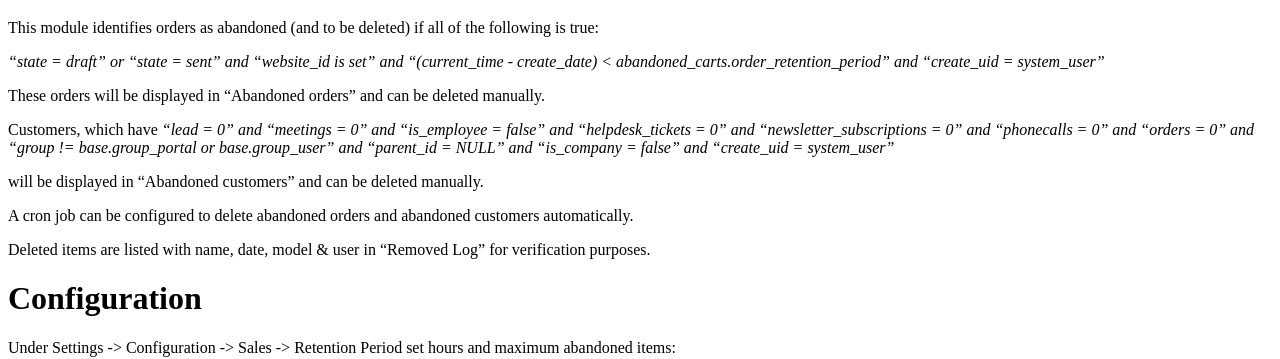
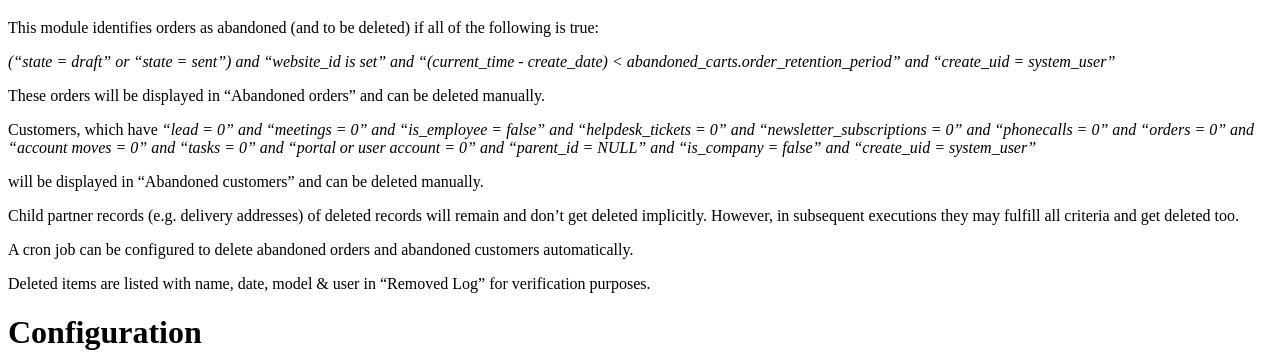
Before and after one commit to Nitrokey/odoo-modules, a plain HTML site: page abandoned_carts/static/description/index.html in a window 1280 px wide. Shown: the part 887-1246 px from the top of the page. Drawn offline with Linux system fonts and the light colour scheme.

Commit message:
Various Readme changes

```diff
--- a/abandoned_carts/static/description/index.html
+++ b/abandoned_carts/static/description/index.html
@@ -367,7 +367,7 @@ ul.auto-toc {
 !! This file is generated by oca-gen-addon-readme !!
 !! changes will be overwritten.                   !!
 !!!!!!!!!!!!!!!!!!!!!!!!!!!!!!!!!!!!!!!!!!!!!!!!!!!!
-!! source digest: sha256:6ac58b7226f3143bc53dca0537cd696385e8f53c6f11e34490e133a7a754e14f
+!! source digest: sha256:36086800288d4ccd5baaf3ede4a2092f0189410265752e244f869ab966c41b6e
 !!!!!!!!!!!!!!!!!!!!!!!!!!!!!!!!!!!!!!!!!!!!!!!!!!!! -->
 <p><a class="reference external image-reference" href="https://odoo-community.org/page/development-status"><img alt="Beta" src="https://img.shields.io/badge/maturity-Beta-yellow.png" /></a> <a class="reference external image-reference" href="http://www.gnu.org/licenses/agpl-3.0-standalone.html"><img alt="License: AGPL-3" src="https://img.shields.io/badge/licence-AGPL--3-blue.png" /></a> <a class="reference external image-reference" href="https://github.com/OCA/odoo-modules/tree/15.0/abandoned_carts"><img alt="OCA/odoo-modules" src="https://img.shields.io/badge/github-OCA%2Fodoo--modules-lightgray.png?logo=github" /></a> <a class="reference external image-reference" href="https://translation.odoo-community.org/projects/odoo-modules-15-0/odoo-modules-15-0-abandoned_carts"><img alt="Translate me on Weblate" src="https://img.shields.io/badge/weblate-Translate%20me-F47D42.png" /></a> <a class="reference external image-reference" href="https://runboat.odoo-community.org/builds?repo=OCA/odoo-modules&amp;target_branch=15.0"><img alt="Try me on Runboat" src="https://img.shields.io/badge/runboat-Try%20me-875A7B.png" /></a></p>
 <p>This module allows to delete Quotations and related partner records when those are older than a definable retention period.</p>
@@ -380,11 +380,12 @@ ul.auto-toc {
 <div class="section" id="algorithm">
 <h1>Algorithm</h1>
 <p>This module identifies orders as abandoned (and to be deleted) if all of the following is true:</p>
-<p><cite>“state = draft” or “state = sent” and “website_id is set” and “(current_time - create_date) &lt; abandoned_carts.order_retention_period” and “create_uid = system_user”</cite></p>
+<p><cite>(“state = draft” or “state = sent”) and “website_id is set” and “(current_time - create_date) &lt; abandoned_carts.order_retention_period” and “create_uid = system_user”</cite></p>
 <p>These orders will be displayed in “Abandoned orders” and can be deleted manually.</p>
 <p>Customers, which have
-<cite>“lead = 0” and “meetings = 0” and “is_employee = false” and “helpdesk_tickets = 0” and “newsletter_subscriptions = 0” and “phonecalls = 0” and “orders = 0” and “group != base.group_portal or base.group_user” and “parent_id = NULL” and “is_company = false” and “create_uid = system_user”</cite></p>
+<cite>“lead = 0” and “meetings = 0” and “is_employee = false” and “helpdesk_tickets = 0” and “newsletter_subscriptions = 0” and “phonecalls = 0” and “orders = 0” and “account moves = 0” and “tasks = 0” and “portal or user account = 0” and “parent_id = NULL” and “is_company = false” and “create_uid = system_user”</cite></p>
 <p>will be displayed in “Abandoned customers” and can be deleted manually.</p>
+<p>Child partner records (e.g. delivery addresses) of deleted records will remain and don’t get deleted implicitly. However, in subsequent executions they may fulfill all criteria and get deleted too.</p>
 <p>A cron job can be configured to delete abandoned orders and abandoned customers automatically.</p>
 <p>Deleted items are listed with name, date, model &amp; user in “Removed Log” for verification purposes.</p>
 </div>
```
Also changed, not shown: 2 other files.
